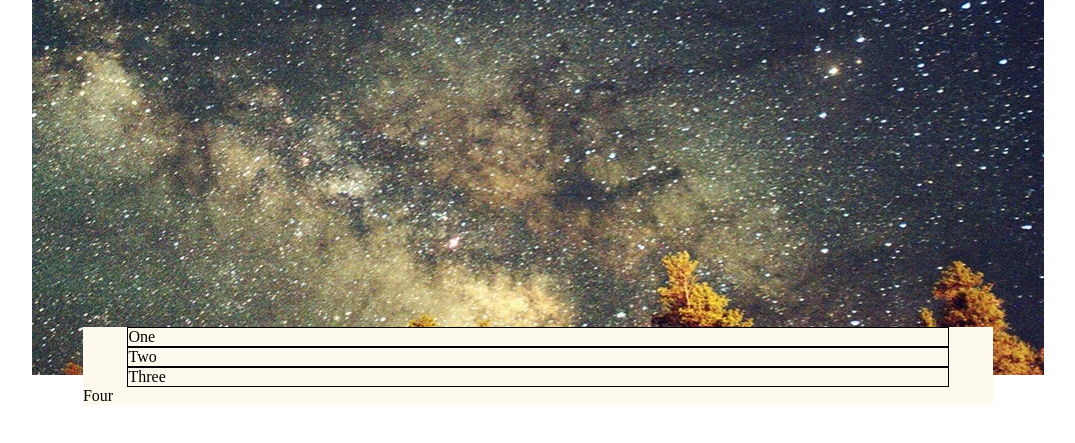
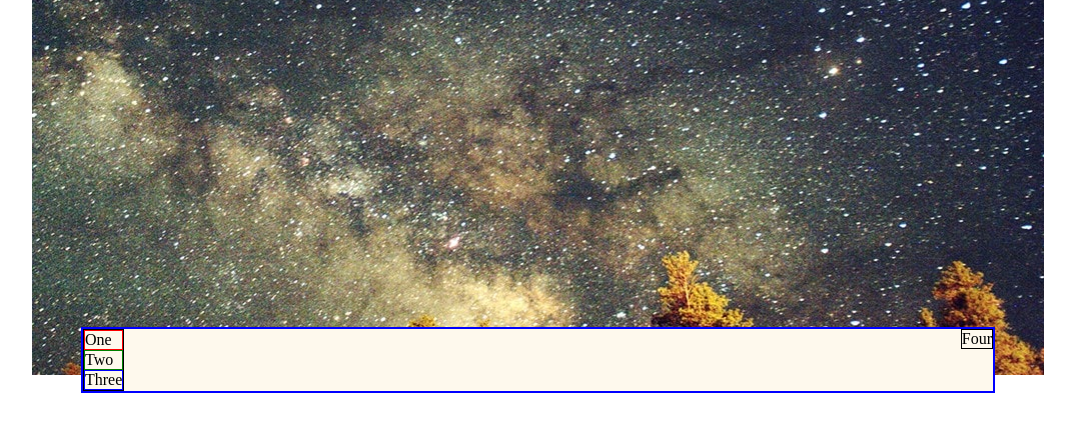
Before and after one commit to JamieBort/iPhysicist-CSSLayoutFlexbox, a plain HTML site: page index.html in a window 1280 px wide. Shown: the part 65-508 px from the top of the page, without its empty margins (102-1177 px from the left). Drawn offline with Linux system fonts and the light colour scheme.

Commit message:
updating files

```diff
--- a/index.html
+++ b/index.html
@@ -19,22 +19,24 @@
     <section id="section_outside">
       <section id="section_inside">
 
-        <article class="">
+        <article id="article_one">
           One
         </article>
 
-        <article class="">
+        <article id="article_two">
           Two
         </article>
 
-        <article class="">
+        <article id="article_three">
           Three
         </article>
       </section>
-      <aside class="">
-        Four
-      </aside>
+      <section id="three">
+        <aside class="">
+          Four
+        </aside>
 
+      </section>
 
     </section>
   </div>
--- a/style.css
+++ b/style.css
@@ -1,3 +1,11 @@
+#section_outside:after {
+  content: "";
+  display: block;
+  clear: both;
+}
+
+
+
 .container {
   margin: auto;
   width: 80%;
@@ -30,14 +38,29 @@ img {
   position: relative;
   bottom: 3em;
   background-color: #fef9ed;
+  border: 2px solid blue;
 }
 
 #section_inside {
-
+  float: left;
+  border: 1px solid black;
 }
 
-article{
-  margin: auto;
-  width: 90%;
+#three{
+  float: right;
+  /*margin: auto;
+  width: 90%;*/
   border: 1px solid black;
 }
+
+#article_one{
+  border: 1px solid red;
+}
+
+#article_two{
+  border: 1px solid green;
+}
+
+#article_three{
+  border: 1px solid blue;
+}
```
